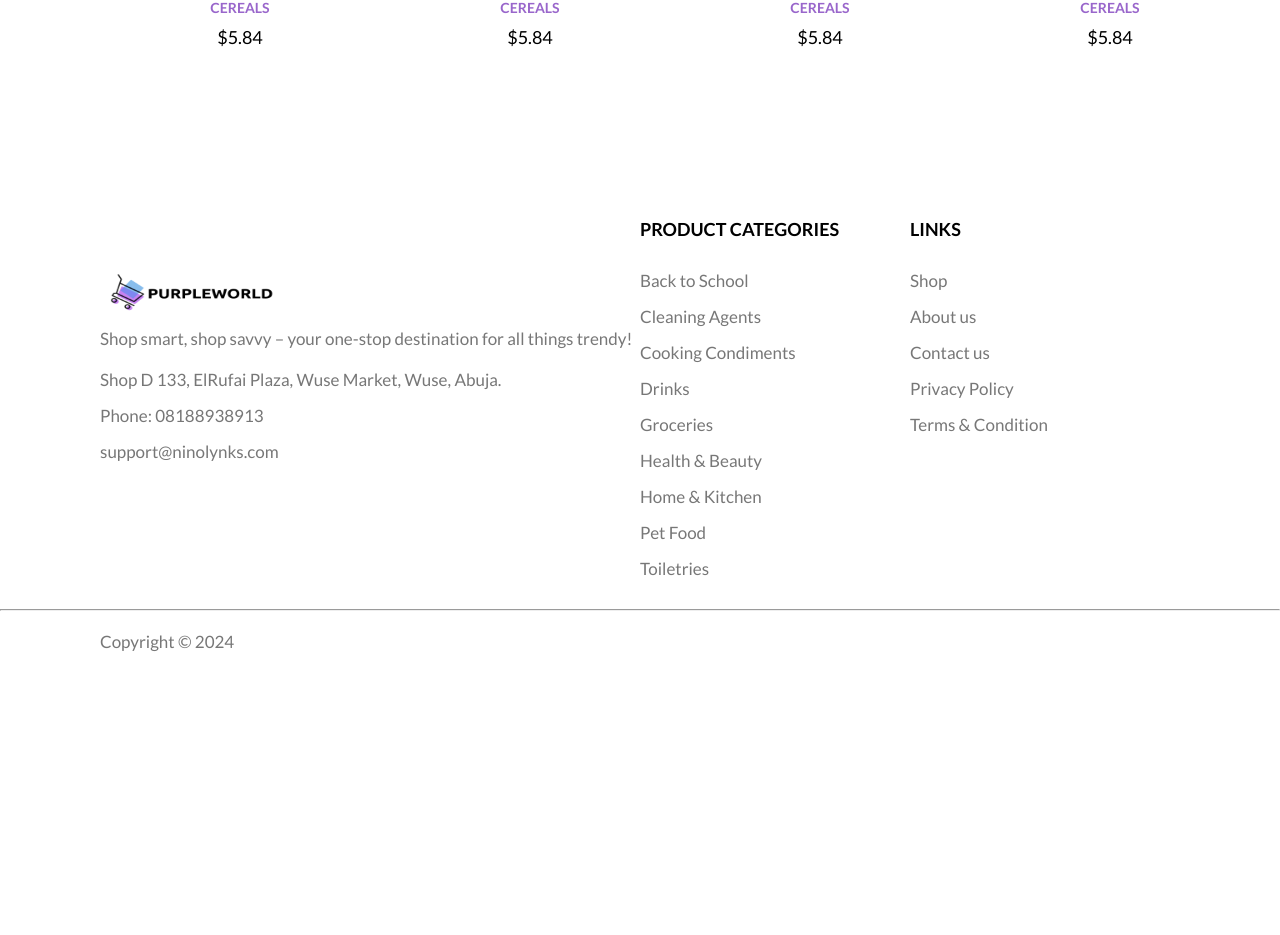
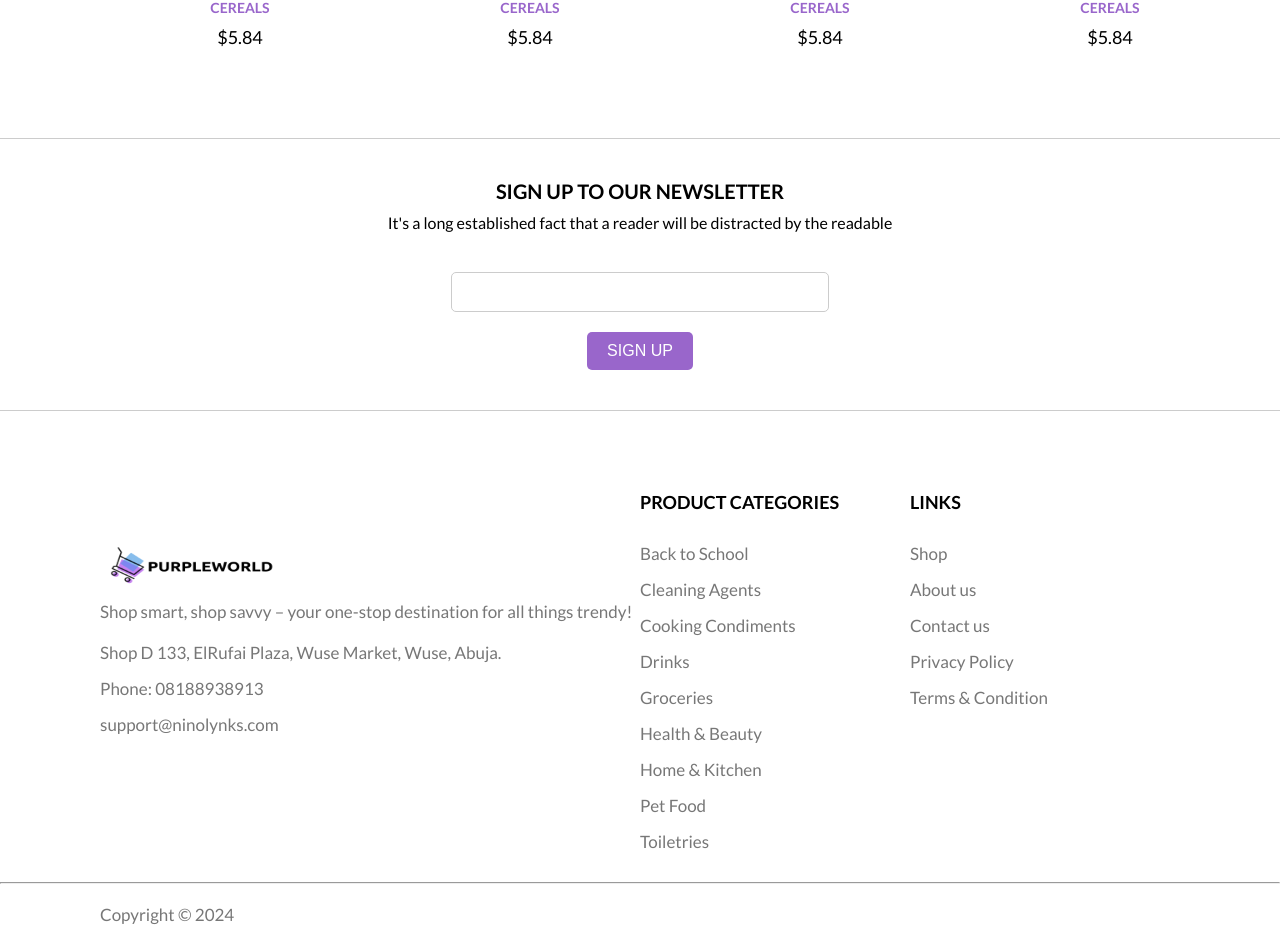
Before and after one commit to timolblaze/purpleworld, a React (Vite) app: page / in a window 1280 px wide. Shown: the part 3300-4235 px from the top of the page. Before the commit the page ends 3972 px from the top, so only its background shows below. Built offline with nearby package versions, Linux system fonts and the light colour scheme.

Commit message:
FEAT:Completed Home page(Desktop view)

```diff
--- a/src/components/FormComponent.jsx
+++ b/src/components/FormComponent.jsx
@@ -3,7 +3,7 @@ import styles from "./FormComponent.module.css";
 export default function FormComponent() {
   return (
     <div className={styles.container}>
-      <form action="">
+      <form className={styles.regForm}>
         <h3>LOGIN</h3>
 
         <div className={styles.inputControl}>
--- a/src/components/FormComponent.module.css
+++ b/src/components/FormComponent.module.css
@@ -3,7 +3,7 @@
     padding: 8rem 10rem;
     font-size: 1.7rem;
 }
-form{
+.regForm{
     border-right: 1px solid #ccc;
     padding: 4rem 5rem;
     flex: 1;
@@ -11,11 +11,11 @@ form{
     flex-direction: column;
     gap: 5rem;
 }
-form h3, .registerDiv h3{
+.regForm h3, .registerDiv h3{
     font-size: 3rem;
     font-weight: 500;
 }
-form label{
+.regForm label{
     color: #777;
 }
 .inputControl{
@@ -32,7 +32,7 @@ form label{
 .inputControl input:focus{
     outline: none;
 }
-form button{
+.regForm button{
     background: #9966CB;
     color: #f4f4f4;
     font-size: 1.7rem;
--- /dev/null
+++ b/src/components/Newsletter.jsx
@@ -0,0 +1,15 @@
+import React from 'react'
+import styles from './Newsletter.module.css'
+
+export default function Newsletter() {
+  return (
+    <section className={styles.newsletter}>
+        <h3>Sign up to our newsletter</h3>
+        <p>It's a long established fact that a reader will be distracted by the readable</p>
+        <form className={styles.emailForm}>
+            <input type="email" name="email" id="email" />
+            <button type="submit">Sign up</button>
+        </form>
+    </section>
+  )
+}
--- /dev/null
+++ b/src/components/Newsletter.module.css
@@ -0,0 +1,45 @@
+.newsletter{
+    border-top: 1px solid #ccc;
+    border-bottom: 1px solid #ccc;
+    padding: 4rem 10rem;
+    display: flex;
+    flex-direction: column;
+    align-items: center;
+    text-align: center;
+}
+.newsletter h3{
+    text-transform: uppercase;
+    font-size: 2rem;
+    font-weight: 700;
+    margin-bottom: 1rem;
+}
+.newsletter p{
+    font-size: 1.6rem;
+}
+.emailForm{
+    border: none;
+    /* border: 2px solid green; */
+    width: 35%;
+}
+.emailForm > input{
+    display: inline-block;
+    width: 100%;
+    padding: 1rem;
+    font-size: 1.6rem;
+    border: 1px solid #ccc;
+    border-radius: 5px;
+    margin-top: 4rem;
+}
+.emailForm > input:focus{
+    outline: 1px solid var(--purple);
+}
+.emailForm > button{
+    background-color: var(--purple);
+    border: none;
+    border-radius: 5px;
+    padding: 1rem 2rem;
+    font-size: 1.6rem;
+    text-transform: uppercase;
+    color: #fff;
+    margin-top: 2rem;
+}
--- a/src/pages/Homepage.jsx
+++ b/src/pages/Homepage.jsx
@@ -14,6 +14,7 @@ import SectionTopHeader from "../components/SectionTopHeader";
 import ProductCard from "../components/ProductCard";
 import Kellogs from "../assets/kellogs.png";
 import SalesComponent from "../components/SalesComponent";
+import Newsletter from "../components/Newsletter";
 
 export default function Homepage() {
   return (
@@ -112,6 +113,7 @@ export default function Homepage() {
           imgUrl={Kellogs}
         />
       </SalesComponent>
+
       <SalesComponent heading="Popular In Category">
         <ProductCard
           productName="Kellogs Cereal"
@@ -148,6 +150,8 @@ export default function Homepage() {
         />
       </SalesComponent>
 
+      <Newsletter />
+
       <Footer />
     </>
   );
--- a/src/pages/Homepage.module.css
+++ b/src/pages/Homepage.module.css
@@ -89,14 +89,3 @@
     height: 455px;
     width: 275px;
 }
-
-/* HOT SALES SECTION */
-.hotSales{
-    border: 2px solid green;
-    padding: 8rem 10rem;
-}
-.hotSales > div:nth-of-type(2){
-    display: flex;
-    gap: 1rem;
-    margin-top: 5rem;
-}
```
